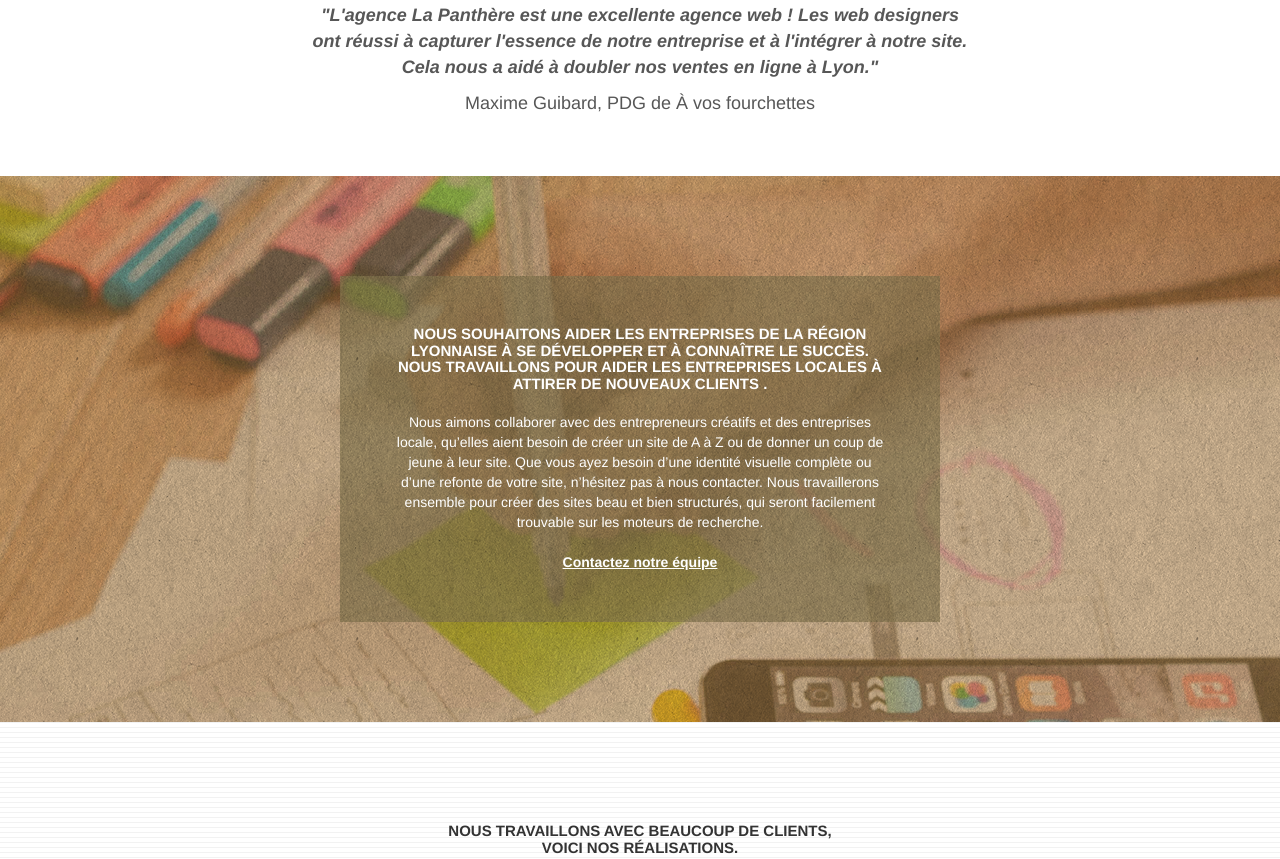
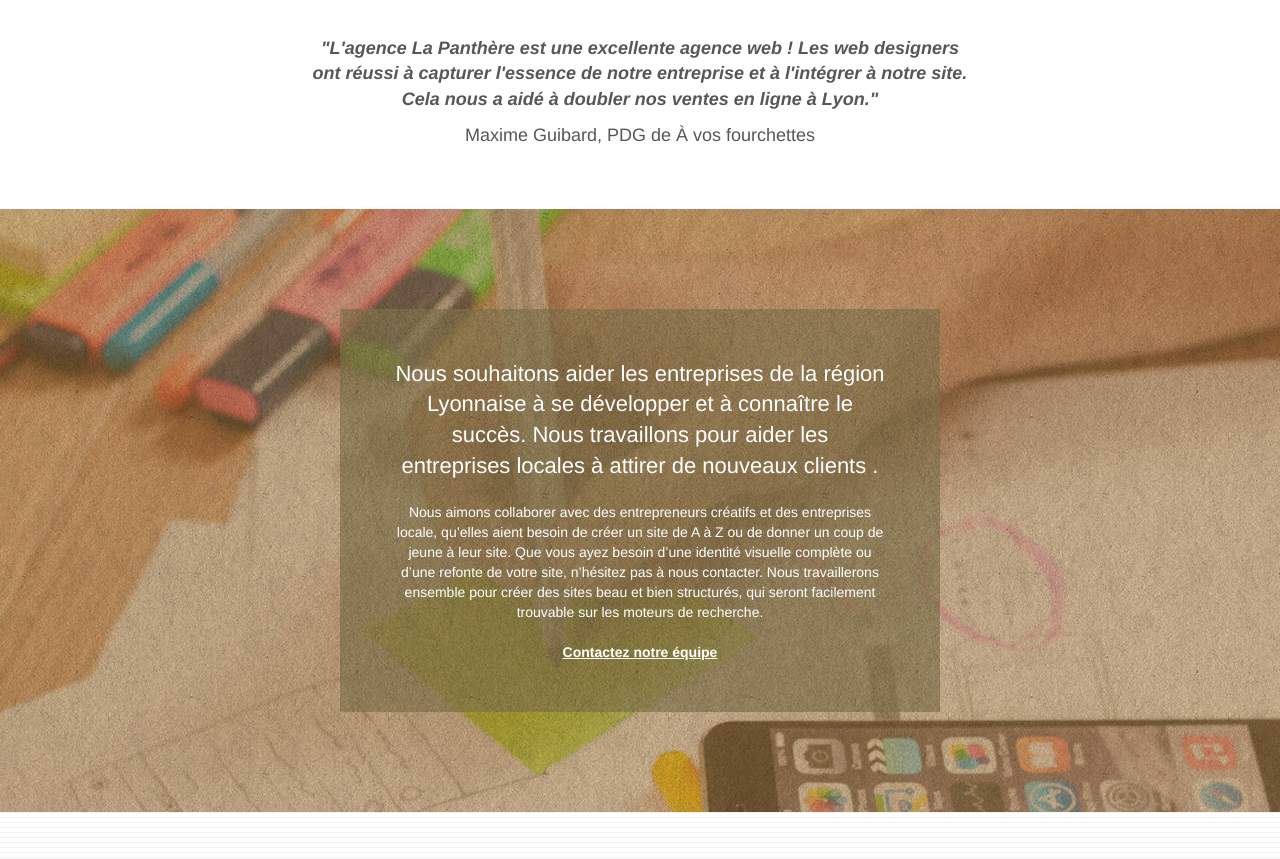
Before and after one commit to ohkarim/OC_P4_La_Panthere, a plain HTML site: page index.html in a window 1280 px wide. Shown: the part 947-1806 px from the top of the page. Drawn offline with Linux system fonts and the light colour scheme.

Commit message:
headings css fixed, some open tags fixed

```diff
--- a/index.html
+++ b/index.html
@@ -15,7 +15,7 @@
 	<script defer src="./js/jquery-2.1.0.js"></script>
 	<script defer src="./js/bootstrap.js"></script>
 	<script defer src="./js/blocs.js"></script>
-	<script defer src="./js/jquery.touchSwipe.js" defer></script>
+	<script defer src="./js/jquery.touchSwipe.js"></script>
 	<script defer src="./js/gmaps.js"></script>
 
     <title>Agence La Panthère - Agence web design basée à Lyon</title>
@@ -157,7 +157,7 @@
 				<a href="#" data-lightbox="img/1.jpg" data-gallery-id="gallery-1" data-caption="Refonte d'un site web pour un journal local" data-frame="snapshot-lb"><img src="img/1.jpg" alt="magazines de différentes couleurs superposés" class="img-responsive portfolio-thumb" /></a>
 				<h3 class="mg-md text-center">
 					Refonte d'un site web pour un journal local
-				</h2>
+				</h3>
 				<p class="text-center">
 					Nous avons créé une nouvelle identité visuelle pour un journal lyonnais.
 				</p>
@@ -166,7 +166,7 @@
 				<a href="#" data-lightbox="img/2.jpg" data-gallery-id="gallery-1" data-caption="Création d'un site web pour photographes" data-frame="snapshot-lb"><img src="img/2.jpg" class="img-responsive portfolio-thumb" alt="femme photographe derrière son appareil, installé sur un trépied" /></a>
 				<h3 class="mg-md text-center">
 					Création d'un site web pour photographes
-				</h2>
+				</h3>
 				<p class="text-center">
 					Nous avons conçu la plateforme idéale pour laisser place aux clichés des photographes.
 				</p>
@@ -177,7 +177,7 @@
 				<a href="#" data-lightbox="img/3.jpg" data-gallery-id="gallery-1" data-caption="Création d'un site internet pour un voyageur" data-frame="snapshot-lb"><img src="img/3.jpg" class="img-responsive portfolio-thumb" alt="bureau avec divers appareils photo et objectifs ainsi qu'un ordinateur macbook"/></a>
 				<h3 class="mg-md text-center">
 					Création d'un site internet pour un voyageur
-				</h2>
+				</h3>
 				<p class="text-center">
 					Nous avons élaboré un site internet et des illustrations pour sublimer les vidéos et les articles de ce voyageur.
 				</p>
@@ -186,7 +186,7 @@
 				<a href="#" data-lightbox="img/4.jpg" data-gallery-id="gallery-1" data-caption="Conception d'un site pour une agence de mariage" data-frame="snapshot-lb"><img src="img/4.jpg" class="img-responsive portfolio-thumb" alt="personnes travaillant sur ordinateur et préparant des invitations de mariage" /></a>
 				<h3 class="mg-md text-center">
 					Conception d'un site pour une agence de mariage
-				</h2>
+				</h3>
 				<p class="text-center">
 					Nous avons travaillé avec cette agence pour créer un site internet permettant la présentation détaillée de leurs prestations.
 				</p>
@@ -241,6 +241,7 @@
 						</div>
 					</div>
 				</div>
+			</div>
 		</div>
 	</div>
 </footer>
--- a/style.css
+++ b/style.css
@@ -704,12 +704,12 @@ p {
     margin: auto auto auto auto;
 }
 
-h3 {
+h2 {
     font-size: 22px;
     line-height: 1.4em;
 }
 
-h2 {
+h3 {
     font-size: 15px;
     text-transform: uppercase;
     font-weight: 700;
```
